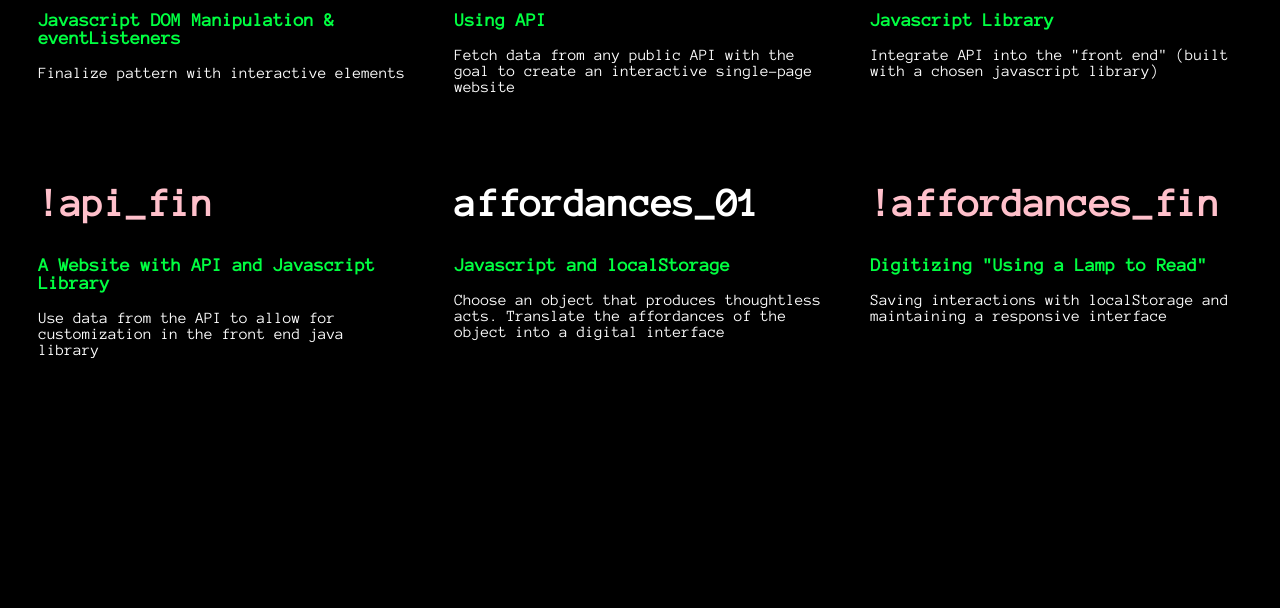
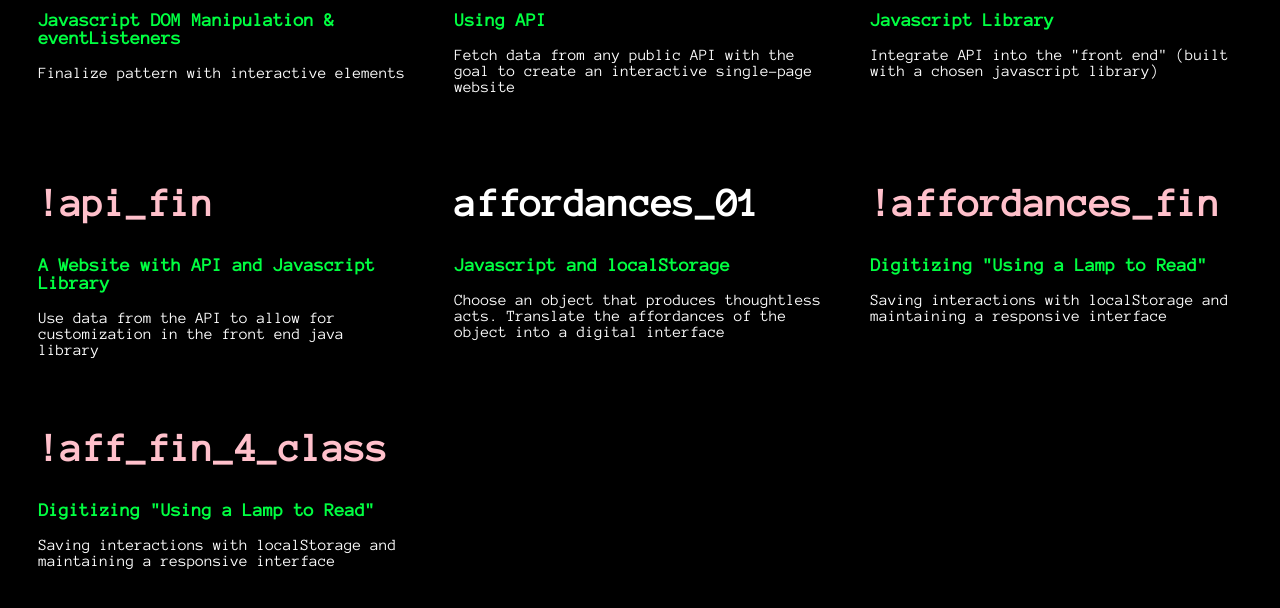
Before and after one commit to alic3579/index, a plain HTML site: page index.html in a window 1280 px wide. Shown: the part 635-1243 px from the top of the page. Before the commit the page ends 1024 px from the top, so only its background shows below. Drawn offline with Linux system fonts and the light colour scheme.

Commit message:
Update index.html

```diff
--- a/index.html
+++ b/index.html
@@ -73,6 +73,13 @@
  	<p class="brief"> Saving interactions with localStorage and maintaining a responsive interface</p>
  </div>
 
+ <!-- remember to remove below -->
+ <div>
+ 	<h1 class="date final"><a href="../week_14_class/index.html"> !aff_fin_4_class</a></h1>
+ 	<h3 class="title">Digitizing "Using a Lamp to Read"</h3>
+ 	<p class="brief"> Saving interactions with localStorage and maintaining a responsive interface</p>
+ </div>
+
 
 
 </article>
```
